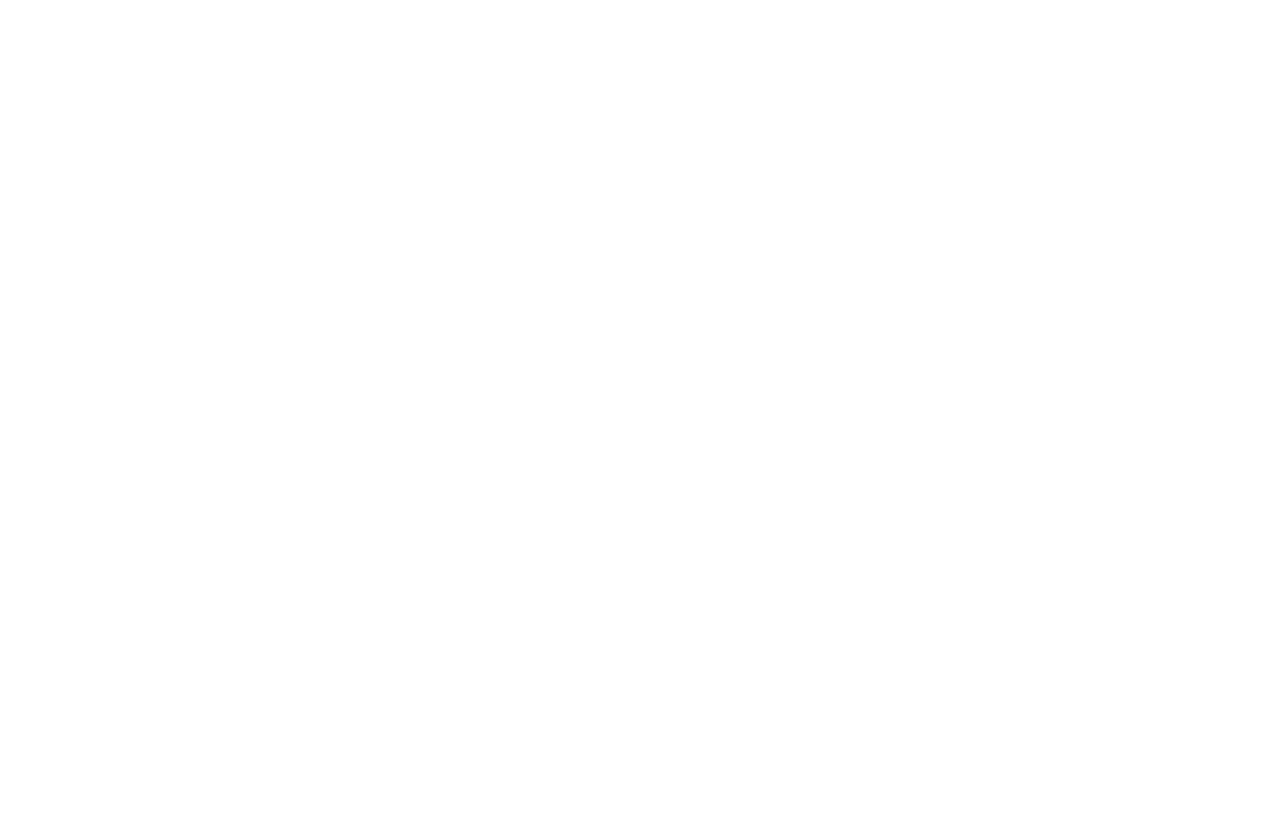
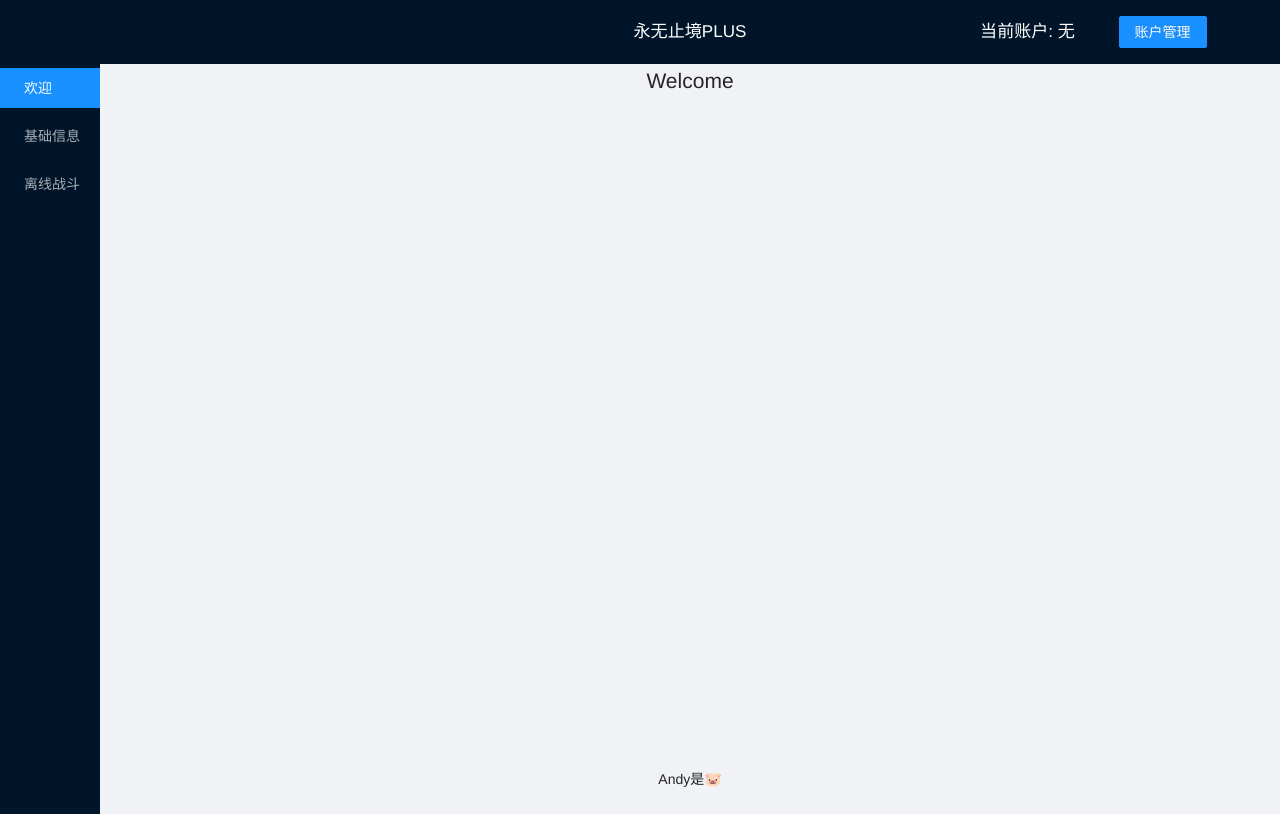
Before and after one commit to zsm85887823/ywzj-offline, a Vue app: page /welcome in a window 1280 px wide. Before the commit this address had no page. Built offline with nearby package versions, Linux system fonts and the light colour scheme.

Commit message:
例行更新

```diff
--- a/src/layout/components/AccountSetting.vue
+++ b/src/layout/components/AccountSetting.vue
@@ -32,8 +32,20 @@
           width="100%"
           :model="account"
           labelAlign="right"
-          :labelCol="{ sm: { span: 10 }, lg: { span: 4 } }"
-          :wrapperCol="{ sm: { span: 24 }, lg: { span: 20 } }"
+          :labelCol="{
+            xs: { span: 10 },
+            sm: { span: 10 },
+            md: { span: 10 },
+            lg: { span: 4 },
+            xl: { span: 4 },
+          }"
+          :wrapperCol="{
+            xs: { span: 24 },
+            sm: { span: 24 },
+            md: { span: 24 },
+            lg: { span: 20 },
+            xl: { span: 20 },
+          }"
         >
           <a-form-item label="账户名" name="username">
             <a-input v-model:value="account.username" />
@@ -74,15 +86,14 @@
     const store = useStore();
     var accounts = reactive({ accounts: [] });
     const checkAccounts = () => {
-      if (localStorage.getItem("accounts")!="") {
+      if (localStorage.getItem("accounts") != "") {
         store.state.account.accountList = JSON.parse(
           localStorage.getItem("accounts")
         );
-
       }
     };
-    checkAccounts()
-    const accountList = ref(store.state.account.accountList|| []);
+    checkAccounts();
+    const accountList = ref(store.state.account.accountList || []);
     const currentAccount = ref(store.state.account.currentAccount.nickName);
 
     const account = reactive({
@@ -99,7 +110,6 @@
     };
     const addAccount = async () => {
       try {
-
         accounts.accounts = store.state.account.accountList;
         let result = accounts.accounts.some((item) => {
           if (item.username == account.username) {
--- a/src/layout/index.vue
+++ b/src/layout/index.vue
@@ -17,20 +17,38 @@
     </a-layout-sider>
     <a-layout>
       <a-layout-header>
-        <div :span="15" style="float: right">
-          <a-row>
-            <a-col :span="16">
-              <span style="color: #fff; "
-                >当前账户: {{ nickName }}</span
-              ></a-col
+        <a-row>
+          <a-col
+            :xs="{ span: 8, offset: 0 }"
+            :sm="{ span: 8, offset: 0 }"
+            :md="{ span: 8, offset: 0 }"
+            :lg="{ span: 12, offset: 6 }"
+            :xl="{ span: 12, offset: 6 }"
+          >
+            <h1 style="color: #fff; font-size: 0.2rem">永无止境PLUS</h1>
+          </a-col>
+
+          <a-col
+            :xs="{ span: 10, offset: 0 }"
+            :sm="{ span: 10, offset: 0 }"
+            :md="{ span: 10, offset: 0 }"
+            :lg="{ span: 3, offset: 0 }"
+            :xl="{ span: 3, offset: 0 }"
+          >
+            <span style="color: #fff; font-size: 0.2rem"
+              >当前账户: {{ nickName }}</span
             >
-            <a-col :span="8">
-              <a-button type="primary" @click="showSetting">
-                账户管理
-              </a-button></a-col
-            >
-          </a-row>
-        </div>
+          </a-col>
+          <a-col
+            :xs="{ span: 4, offset: 0 }"
+            :sm="{ span: 4, offset: 0 }"
+            :md="{ span: 4, offset: 0 }"
+            :lg="{ span: 3, offset: 0 }"
+            :xl="{ span: 3, offset: 0 }"
+          >
+            <a-button type="primary" @click="showSetting"> 账户管理 </a-button>
+          </a-col>
+        </a-row>
       </a-layout-header>
       <a-layout-content style="min-height: 85vh">
         <router-view />
@@ -52,6 +70,14 @@
   name: "Layout",
   components: {
     AccountSetting,
+  },
+  mounted() {
+    var html = document.getElementsByTagName("html")[0];
+    var oWidth =
+      document.body.clientWidth || document.documentElement.clientWidth;
+
+    html.style.fontSize =
+      ((Math.abs(oWidth - 1980) / 1.7 + oWidth) / 1980) * 100 + "px";
   },
   setup() {
     const store = useStore();
--- a/src/router/index.js
+++ b/src/router/index.js
@@ -10,9 +10,9 @@
         children: [
 
             {
-                path: "/",
+                path: "/welcome",
                 name: "欢迎",
-                component: () => import("@/views/welcome"),
+                component: () => import("@/views/welcome/index"),
             },
             {
                 path: "/basic-info",
--- a/src/views/basic_info/index.vue
+++ b/src/views/basic_info/index.vue
@@ -2,24 +2,114 @@
   basic_info
   <a-row>
     <a-col :xs="24" :sm="24" :md="24" :lg="10" :xl="10">
-
+      <h2>
+        {{ userinfo.getGameCharacter.name + "------" }} 等级：{{
+          userinfo.getGameCharacterActivity.level
+        }}
+      </h2>
+      <h1>
+        经验：{{ userinfo.getGameCharacterActivity.exp }} /
+        {{ userinfo.getGameCharacterActivity.upgradeExp }}
+      </h1>
+      <h1>
+        金币：{{ userinfo.getGameCharacterActivity.money }} 铜币：
+        {{ userinfo.getGameCharacterActivity.coin }}
+      </h1>
+      <h1>
+        境界：{{ userinfo.getGameCharacter.realmName }} 境界经验：{{
+          userinfo.getGameCharacter.realmExp
+        }}/{{ userinfo.getGameCharacter.realmUpExp }}等级上限：{{
+          userinfo.getGameCharacter.levelCap
+        }}
+        级
+      </h1>
+      <h1>
+        生命值：{{ userinfo.getGameCharacter.health }} 魔法值：
+        {{ userinfo.getGameCharacter.mana }}防御：
+        {{ userinfo.getGameCharacter.defense }}
+      </h1>
+      <h1>
+        物理攻击：{{ userinfo.getGameCharacter.physicalAttack }} 魔法攻击：
+        {{ userinfo.getGameCharacter.magicAttack }}
+      </h1>
+      <h1>
+        暴击率：{{ userinfo.getGameCharacter.criticalHitValue * 100 + "%" }}
+        暴击伤害：
+        {{ userinfo.getGameCharacter.critDamage * 100 + "%" }}
+      </h1>
+      <h1>
+        命中率：{{ userinfo.getGameCharacter.hitRate * 100 + "%" }} 闪避率：
+        {{ userinfo.getGameCharacter.evade * 100 + "%" }}速度：
+        {{ userinfo.getGameCharacter.movingSpeed }}
+      </h1>
+      <h1>
+        体格：{{ userinfo.getGameCharacter.physique }} 灵巧：
+        {{ userinfo.getGameCharacter.dexterous }}灵力：
+        {{ userinfo.getGameCharacter.spirit }}未分配点数：
+        {{ userinfo.getGameCharacter.reAttrPoint }}
+      </h1>
     </a-col>
     <a-col :xs="24" :sm="24" :md="24" :lg="10" :xl="10">col-12</a-col>
-  </a-row>
-
-  <a-row >
-    <a-col :xs="24" :sm="24" :md="24" :lg="10" :xl="10">
-
-    </a-col>
   </a-row>
 </template>
 
 <script>
-import { defineComponent } from "vue";
-//import { useStore } from "vuex";
-//import { orignApis } from "@/api";
+import { defineComponent, reactive } from "vue";
+import { useStore } from "vuex";
+import { message } from "ant-design-vue";
+import { originApis } from "@/api";
+import router from "@/router/index.js";
 export default defineComponent({
   name: "basic_info",
-  setup() {},
+
+  setup() {
+    const store = useStore();
+    const user = store.state.account.currentAccount;
+    var userinfo = reactive({
+      getCharaEquip: [],
+      getGameCharacter: {},
+      getGameCharacterActivity: {},
+    });
+    console.log(userinfo);
+
+    const getGameCharacter = async () => {
+      try {
+        const res = await originApis.getGameCharacter({
+          charaId: user.charaId,
+        });
+        console.log(res);
+        userinfo.getGameCharacter = res.data;
+
+        console.log(userinfo);
+      } catch (error) {
+        console.log(error);
+      }
+    };
+    const getGameCharacterActivity = async () => {
+      try {
+        const res = await originApis.getGameCharacterActivity({
+          charaId: user.charaId,
+        });
+        userinfo.getGameCharacterActivity = res.data;
+        console.log(userinfo);
+      } catch (error) {
+        console.log(error);
+      }
+    };
+    if (user.charaId) {
+      getGameCharacter();
+      getGameCharacterActivity();
+      //getCharaEquip();
+    } else {
+      message.info("请先登录!或设为当前账号！");
+      router.push("/welcome");
+    }
+
+    return {
+      userinfo,
+      getGameCharacter,
+      getGameCharacterActivity,
+    };
+  },
 });
 </script>
```
Also changed, not shown: src/views/welcome/index.vue (renamed from src/views/welcome.vue).
